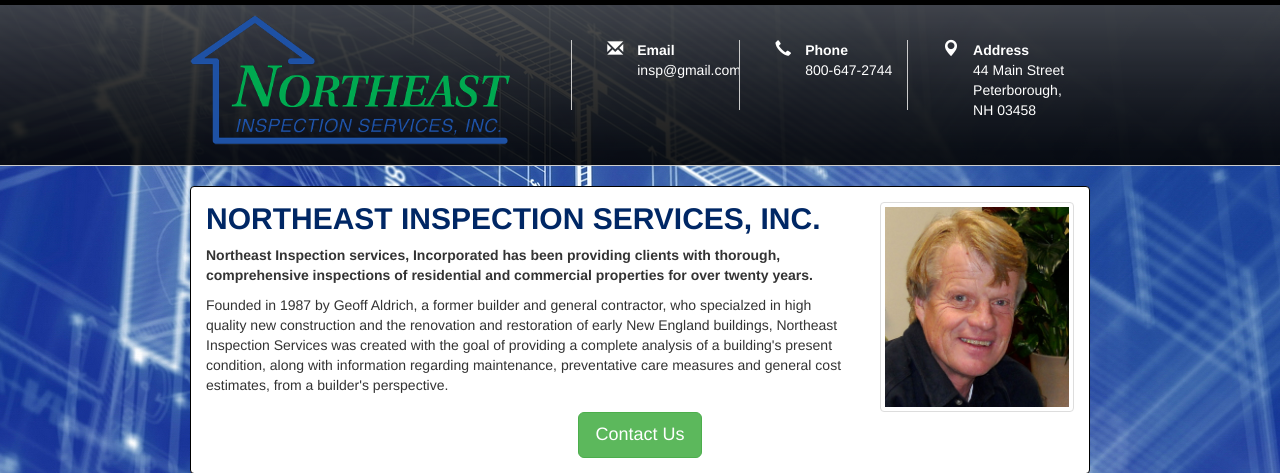
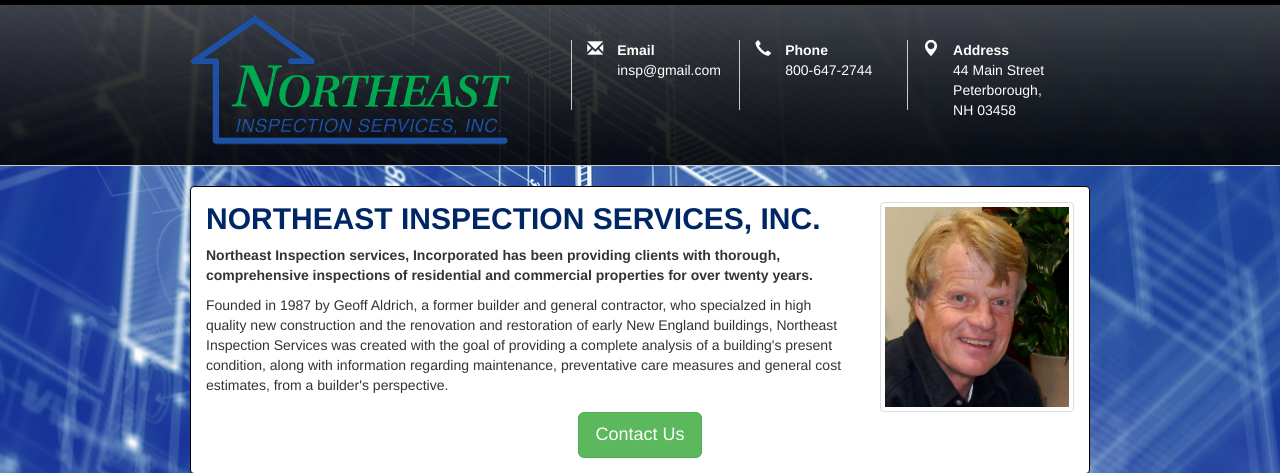
Before and after one commit to AbnerSoto/inspect-ne, a PHP site: page / in a window 1280 px wide. Shown: the top 473 px of the page. Run offline with PHP 8.4, Linux system fonts and the light colour scheme; some libraries are stand-ins or nearby versions.

Commit message:
header info

```diff
--- a/style.css
+++ b/style.css
@@ -29,8 +29,7 @@ body {
 	height: 70px;
 	margin-top: 25px;
 	color: #FFF;
-	padding: 0 20px;
-	padding-right: 0;
+	padding: 0;
 	border-left: 1px solid #CCC;
 }
 .headerInfo .col-xs-9 {
```
